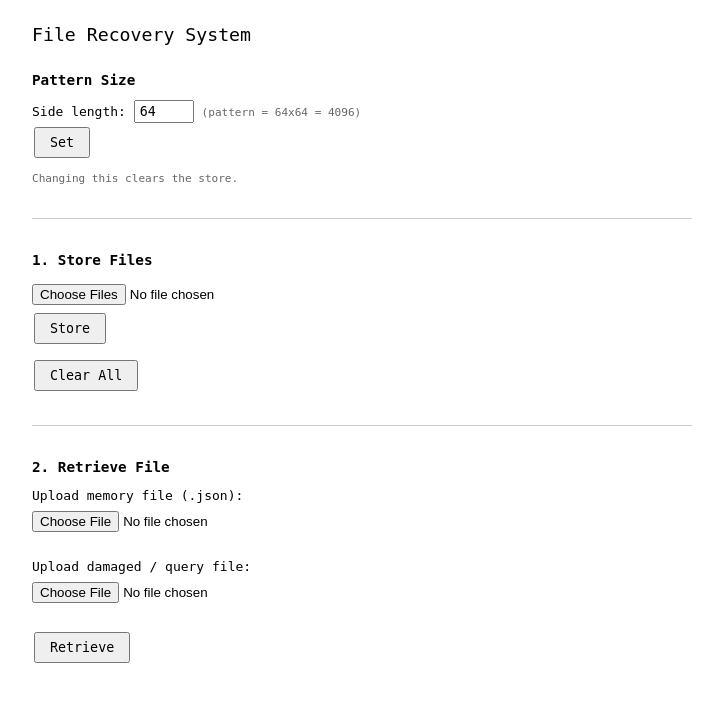
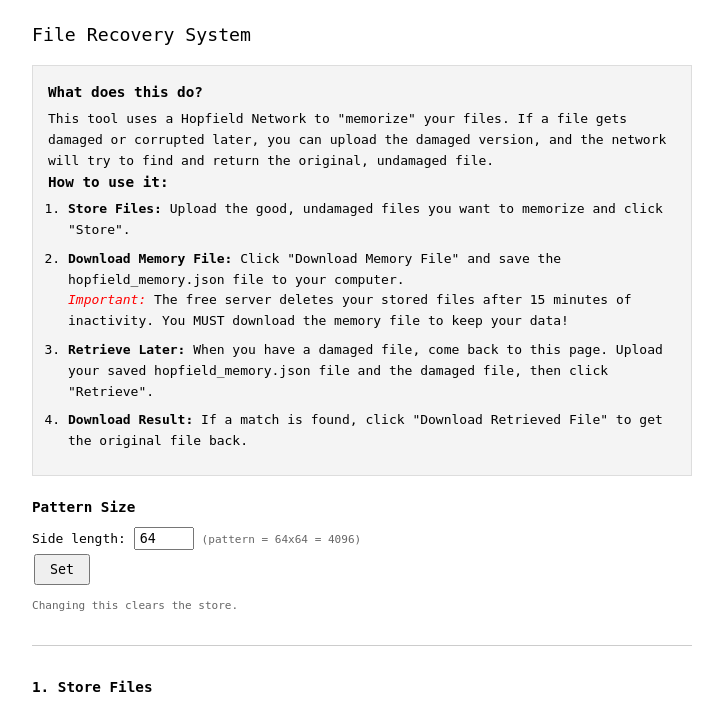
Before and after one commit to TanmayShukla05/file-recovery-system, a Flask app: page / in a window 1280 px wide. Shown: the top 707 px of the page, without its empty margins (278-1001 px from the left). Before the commit the page ends 663 px from the top, so only its background shows below. Run offline with Flask 3, Linux system fonts and the light colour scheme.

Commit message:
Update index.html

```diff
--- a/templates/index.html
+++ b/templates/index.html
@@ -37,11 +37,45 @@
         }
         .result-box p { margin: 4px 0; }
         a { color: blue; }
+
+        /* New styles for the instructions box */
+        .info-box {
+            background: #f4f4f4;
+            padding: 15px;
+            border: 1px solid #ddd;
+            margin-bottom: 20px;
+        }
+        .info-box h2 {
+            margin-top: 0;
+            margin-bottom: 5px;
+        }
+        .info-box ol {
+            margin-left: 20px;
+            margin-top: 5px;
+        }
+        .info-box li {
+            margin-bottom: 8px;
+        }
     </style>
 </head>
 <body>
 
 <h1>File Recovery System</h1>
+
+<!-- Instructions Box -->
+<div class="info-box">
+    <h2>What does this do?</h2>
+    <p>This tool uses a Hopfield Network to "memorize" your files. If a file gets damaged or corrupted later, you can upload the damaged version, and the network will try to find and return the original, undamaged file.</p>
+
+    <h2>How to use it:</h2>
+    <ol>
+        <li><strong>Store Files:</strong> Upload the good, undamaged files you want to memorize and click "Store".</li>
+        <li><strong>Download Memory File:</strong> Click "Download Memory File" and save the <code>hopfield_memory.json</code> file to your computer.<br>
+        <em style="color:red;">Important:</em> The free server deletes your stored files after 15 minutes of inactivity. You MUST download the memory file to keep your data!</li>
+        <li><strong>Retrieve Later:</strong> When you have a damaged file, come back to this page. Upload your saved <code>hopfield_memory.json</code> file and the damaged file, then click "Retrieve".</li>
+        <li><strong>Download Result:</strong> If a match is found, click "Download Retrieved File" to get the original file back.</li>
+    </ol>
+</div>
 
 <!-- Flash messages -->
 {% with messages = get_flashed_messages() %}
```
